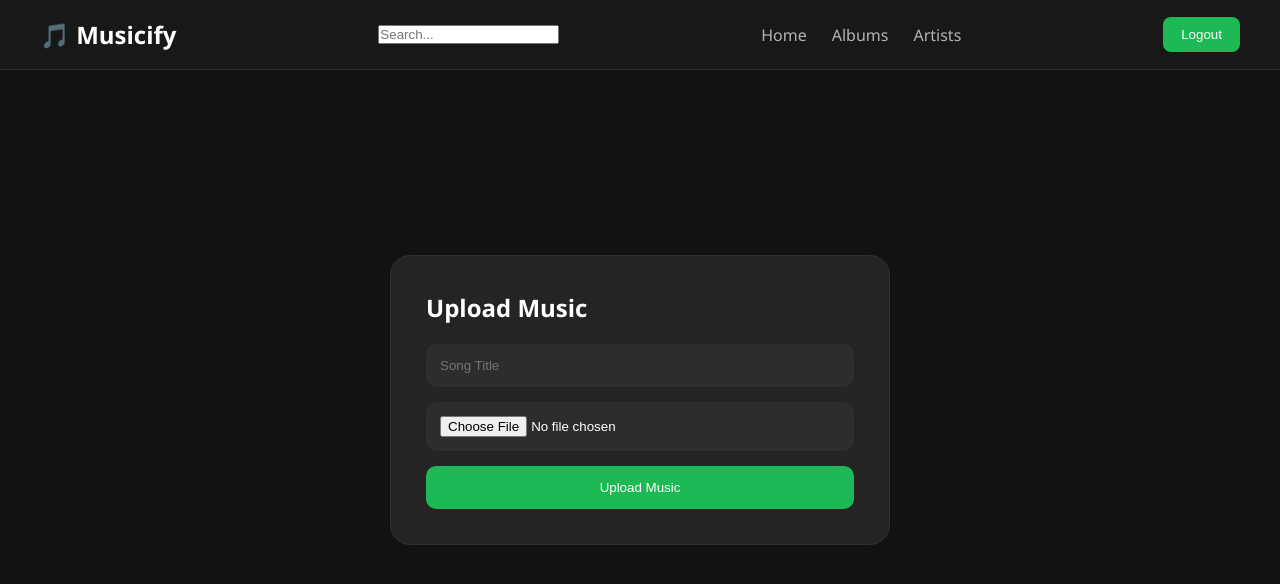
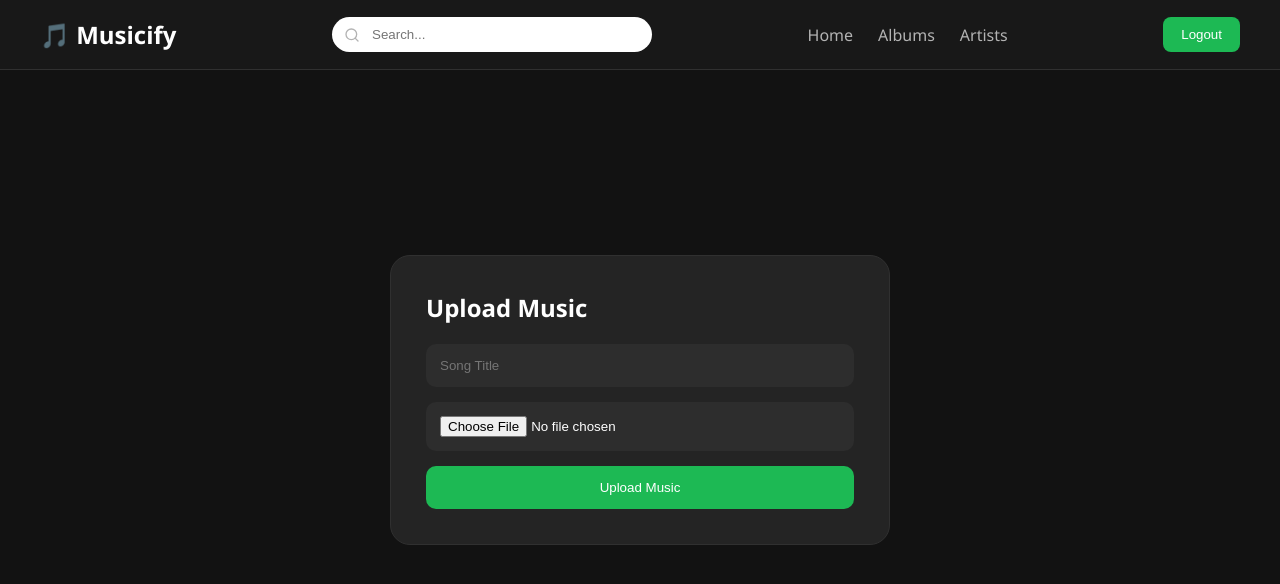
Before and after one commit to tsahil7922-prog/spotify, a React (Vite) app in the folder spotiUI/: page /upload in a window 1280 px wide. Shown: the top 584 px of the page. Built offline with nearby package versions, Linux system fonts and the light colour scheme.

Commit message:
debounce + search + home done

```diff
--- a/spotiUI/package.json
+++ b/spotiUI/package.json
@@ -19,7 +19,7 @@
     "react": "^19.2.6",
     "react-dom": "^19.2.6",
     "react-hot-toast": "^2.6.0",
-    "react-icons": "^5.6.0",
+    "react-icons": "^5.7.0",
     "react-router-dom": "^7.17.0"
   },
   "devDependencies": {
--- a/spotiUI/src/components/Search.jsx
+++ b/spotiUI/src/components/Search.jsx
@@ -2,15 +2,19 @@ import { useEffect, useState } from "react";
 import musicService from "../services/musicService";
 import useToast from "../hooks/useToast";
 import useDebounce from "../hooks/useDebounce";
+import { FiSearch } from "react-icons/fi";
+import "../styles/searchStyle.css";
+import { useMusic } from "../context/MusicContext";
 const Search = () => {
-  const [search, setSearch] = useState("");
+  // const [search, setSearch] = useState("");
+  const { search, setSearch, setSearchResults } = useMusic();
   const debouncedSearch = useDebounce(search);
   const { showToaster } = useToast();
 
   const searchMusic = async () => {
     try {
       const res = await musicService.searchMusic(debouncedSearch);
-
+      setSearchResults(res.data.songs);
       console.log(res.data);
 
       showToaster(res.data.message, "success");
@@ -21,17 +25,31 @@ const Search = () => {
   };
 
   useEffect(() => {
-    if (!debouncedSearch.trim()) return;
+    // if (!debouncedSearch.trim()) return;
+    if (!debouncedSearch.trim()) {
+      setSearchResults([]);
+      return;
+    }
 
     searchMusic();
   }, [debouncedSearch]);
+  const colorContrast = {
+    padding: "6px",
+    border: "none",
+    marginTop: "8px",
+    marginRight: "16px",
+    fontSize: "17px",
+  };
   return (
-    <input
-      type="text"
-      placeholder="Search..."
-      value={search}
-      onChange={(e) => setSearch(e.target.value)}
-    />
+    <div className="search-box">
+      <FiSearch className="search-icon" />
+      <input
+        type="search"
+        placeholder="Search..."
+        value={search}
+        onChange={(e) => setSearch(e.target.value)}
+      />
+    </div>
   );
 };
 
--- a/spotiUI/src/context/MusicContext.jsx
+++ b/spotiUI/src/context/MusicContext.jsx
@@ -2,7 +2,10 @@ import { createContext, useContext, useRef, useState } from "react";
 
 const MusicContext = createContext();
 
+
 export const MusicProvider = ({ children }) => {
+  const [search, setSearch] = useState("");
+const [searchResults, setSearchResults] = useState([]);
   const audioRef = useRef();
   const [currentSong, setCurrentSong] = useState(null);
   const [playing, setPlaying] = useState(false);
@@ -40,6 +43,12 @@ export const MusicProvider = ({ children }) => {
 
         currentTime,
         setCurrentTime,
+
+        search,
+        setSearch,
+
+        searchResults,
+        setSearchResults,
       }}
     >
       {children}
--- a/spotiUI/src/hooks/useDebounce.js
+++ b/spotiUI/src/hooks/useDebounce.js
@@ -1,5 +1,5 @@
 import { useEffect, useState } from "react";
-const useDebounce = (value, delay = 1000) => {
+const useDebounce = (value, delay = 500) => {
   // this value was a function here
   const [debounceValue, setDebounceValue] = useState(value);
 
--- a/spotiUI/src/pages/Home.jsx
+++ b/spotiUI/src/pages/Home.jsx
@@ -1,15 +1,13 @@
-import { useEffect, useState } from "react";
-import axios from "axios";
 import MusicCard from "../components/MusicCard";
 import Navbar from "../components/Navbar";
 import "../styles/home.css";
 import Loader from "../components/Loader";
 import musicService from "../services/musicService";
 import { useQuery } from "@tanstack/react-query";
+import { useMusic } from "../context/MusicContext";
 
 const Home = () => {
-  // const [musics, setMusics] = useState([]);
-  // const [loading, setLoading] = useState(true);
+  const { search, searchResults } = useMusic();
 
   const getMusics = async () => {
     const res = await musicService.getAllMusic();
@@ -17,7 +15,7 @@ const Home = () => {
   };
 
   const {
-    data: allMusics,
+    data: allMusics = [],
     isPending,
     error,
   } = useQuery({
@@ -25,27 +23,41 @@ const Home = () => {
     queryFn: getMusics,
   });
 
-  // useEffect(() => {
-  //   getMusics();
-  // }, []);
+  const isSearching = search.trim().length > 0;
+
+  const displaySongs = isSearching ? searchResults : allMusics;
 
   return (
     <>
       <Navbar />
 
       <section className="page-container">
-        <h1>Trending Music</h1>
+        <h1>{isSearching ? "Search Results" : "Trending Music"}</h1>
 
         {isPending ? (
           <Loader />
         ) : error ? (
           <div className="error-message">
-            <p>Failed to load music. Please try again later.{error.message}</p>
+            <h2>Failed to load music</h2>
+            <p>Please try again later.</p>
+          </div>
+        ) : !isSearching && allMusics.length === 0 ? (
+          <div className="empty-message">
+            <h2>No music uploaded yet 🎵</h2>
+            <p>Upload your first song to get started.</p>
+          </div>
+        ) : isSearching && searchResults.length === 0 ? (
+          <div className="empty-message">
+            <h2>No results found</h2>
+            <p>No songs matched "{search}"</p>
           </div>
         ) : (
           <div className="music-grid">
-            {allMusics?.map((music) => (
-              <MusicCard key={music._id} music={music} />
+            {displaySongs.map((music) => (
+              <MusicCard
+                key={music._id}
+                music={music}
+              />
             ))}
           </div>
         )}
--- /dev/null
+++ b/spotiUI/src/styles/searchStyle.css
@@ -0,0 +1,18 @@
+.search-box{
+    position:relative;
+    display:flex;
+    align-items:center;
+}
+
+.search-icon{
+    position:absolute;
+    left:12px;
+    color:#b3b3b3;
+}
+
+.search-box input{
+    padding:10px 12px 10px 40px;
+    width:320px;
+    border:none;
+    border-radius:20px;
+}
```
Also changed, not shown: 1 other file (tests, documents, lock files or other folders).
